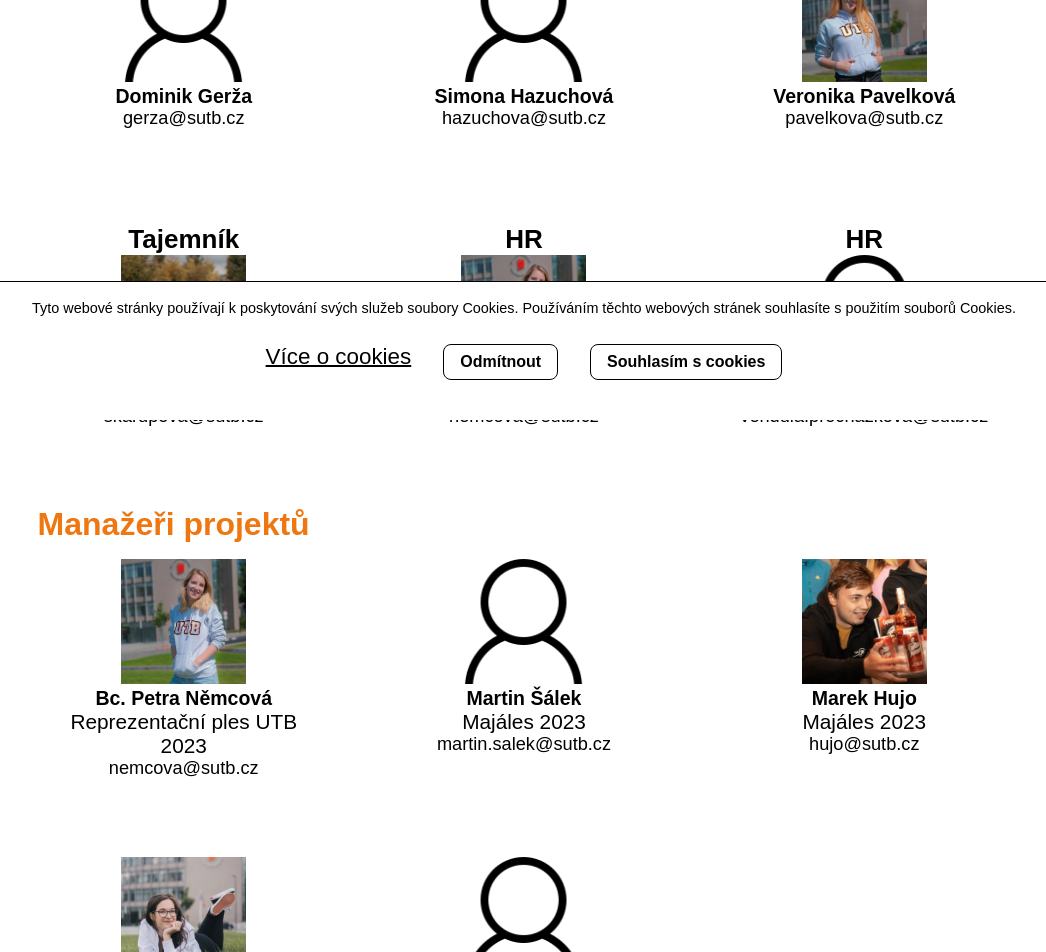
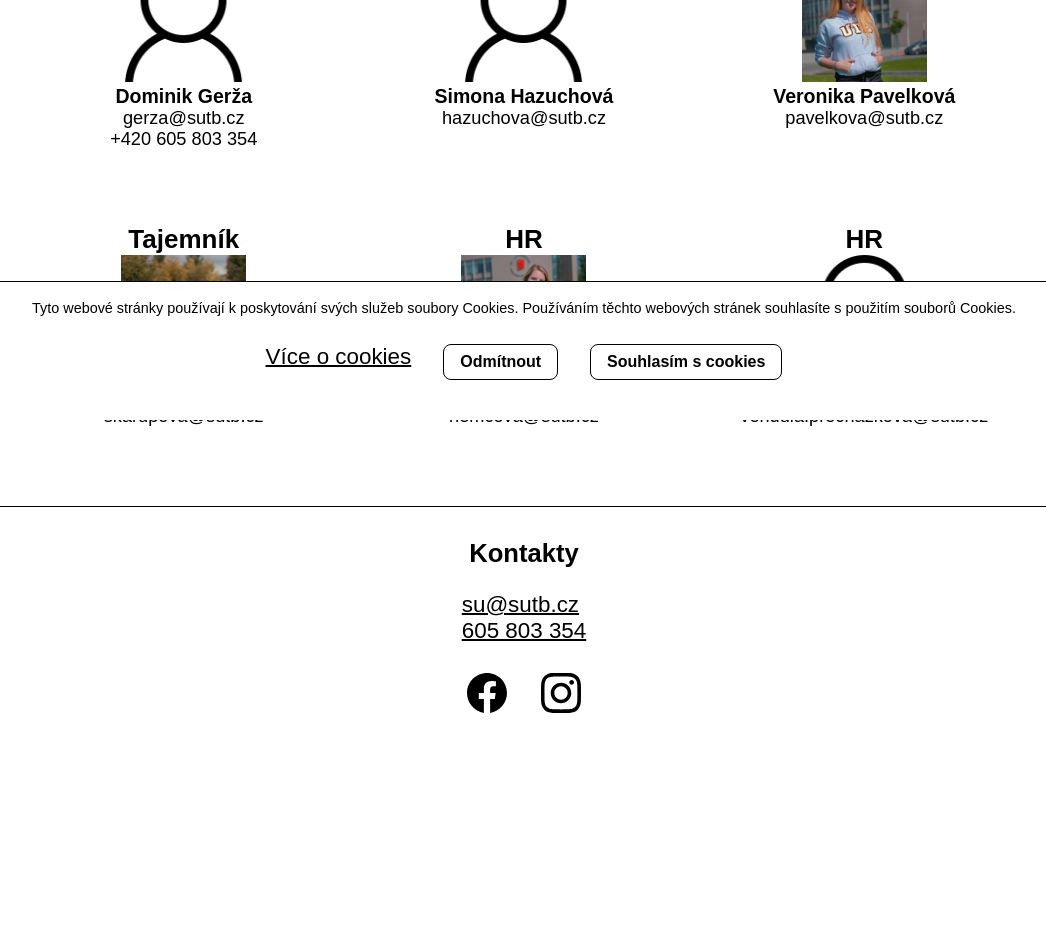
Before and after one commit to SU-UTB/web-sutb-fe, a React (Vite) app: page /kontakty in a window 1280 px wide. Shown: the part 380-1332 px from the top of the page, without its empty margins (116-1162 px from the left). After the commit the page ends 1130 px from the top, so only its background shows below. Built offline with nearby package versions, Linux system fonts and the light colour scheme.

Commit message:
contacts updated

```diff
--- a/src/components/cards/contactCard/ContactCard.tsx
+++ b/src/components/cards/contactCard/ContactCard.tsx
@@ -23,6 +23,10 @@ const ContactCard = ({ contact }: IContactProps) => {
                 <BaseLink href={"mailto:" + contact.email} >
                     {contact.email}
                 </BaseLink>
+                <br/>
+                <BaseLink href={"tel:" + contact.phone} >
+                    {contact.phone}
+                </BaseLink>
             </Body>
         </Wrapper>
     );
--- a/src/data/Contacts.ts
+++ b/src/data/Contacts.ts
@@ -12,6 +12,7 @@ export const leadership: TContactTypes[] = [
         position: "Prezident",
         email: "gerza@sutb.cz",
         image: "",
+        phone: "+420 605 803 354",
     },
     {
         name: "Simona Hazuchová",
--- a/src/lib/constants/ContactsSocials.tsx
+++ b/src/lib/constants/ContactsSocials.tsx
@@ -23,8 +23,8 @@ export const CONTACTS_LINKS = {
         linkTo: "mailto:su@sutb.cz"
     },
     PHONE: {
-        text: "773 392 020",
-        linkTo: "tel:+420 773 392 020"
+        text: "605 803 354",
+        linkTo: "tel:+420 605 803 354"
     }
 };
 
--- a/src/pages/ContactPage.tsx
+++ b/src/pages/ContactPage.tsx
@@ -33,7 +33,7 @@ const ContactPage = () => {
                 </Section>
             </Article>
             <Leaders />
-            <Managers />
+            {/* <Managers /> */}
         </>
     );
 };
```
Also changed, not shown: 2 other files (tests, documents, lock files or other folders).
